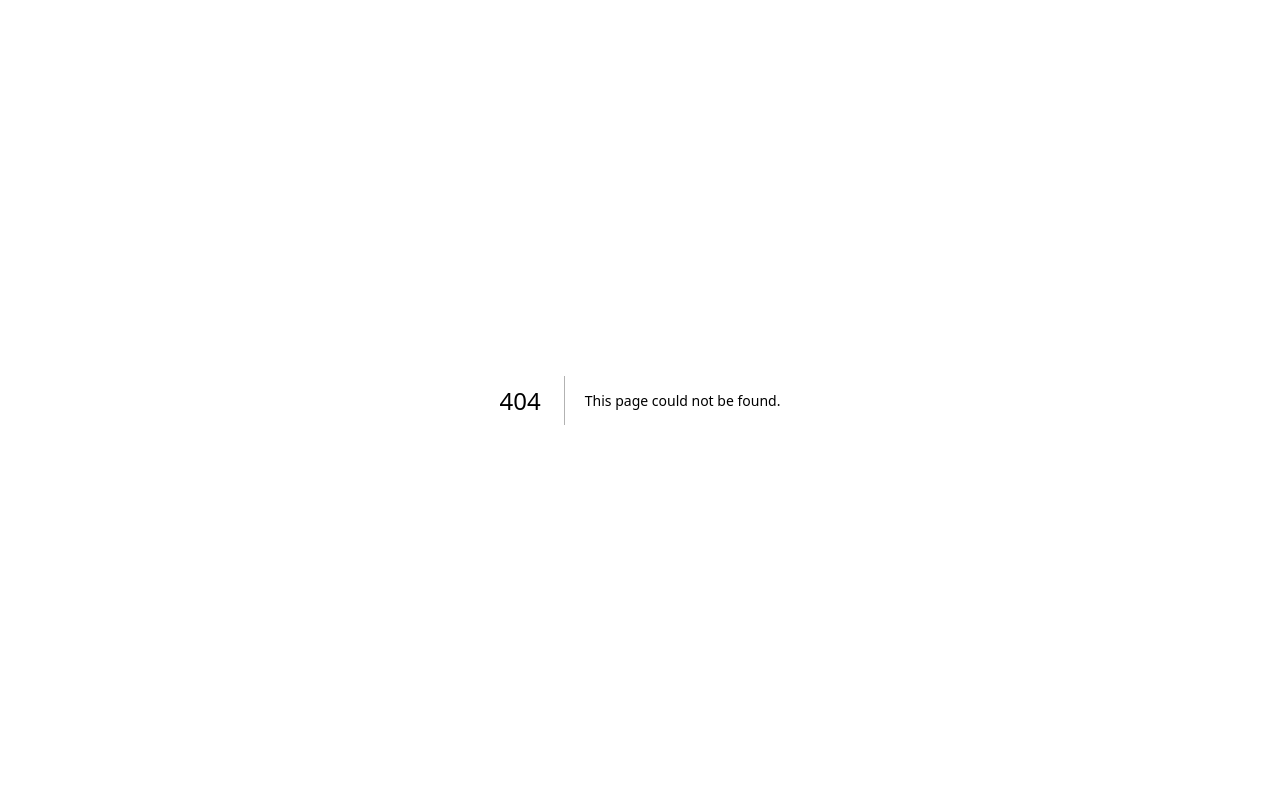
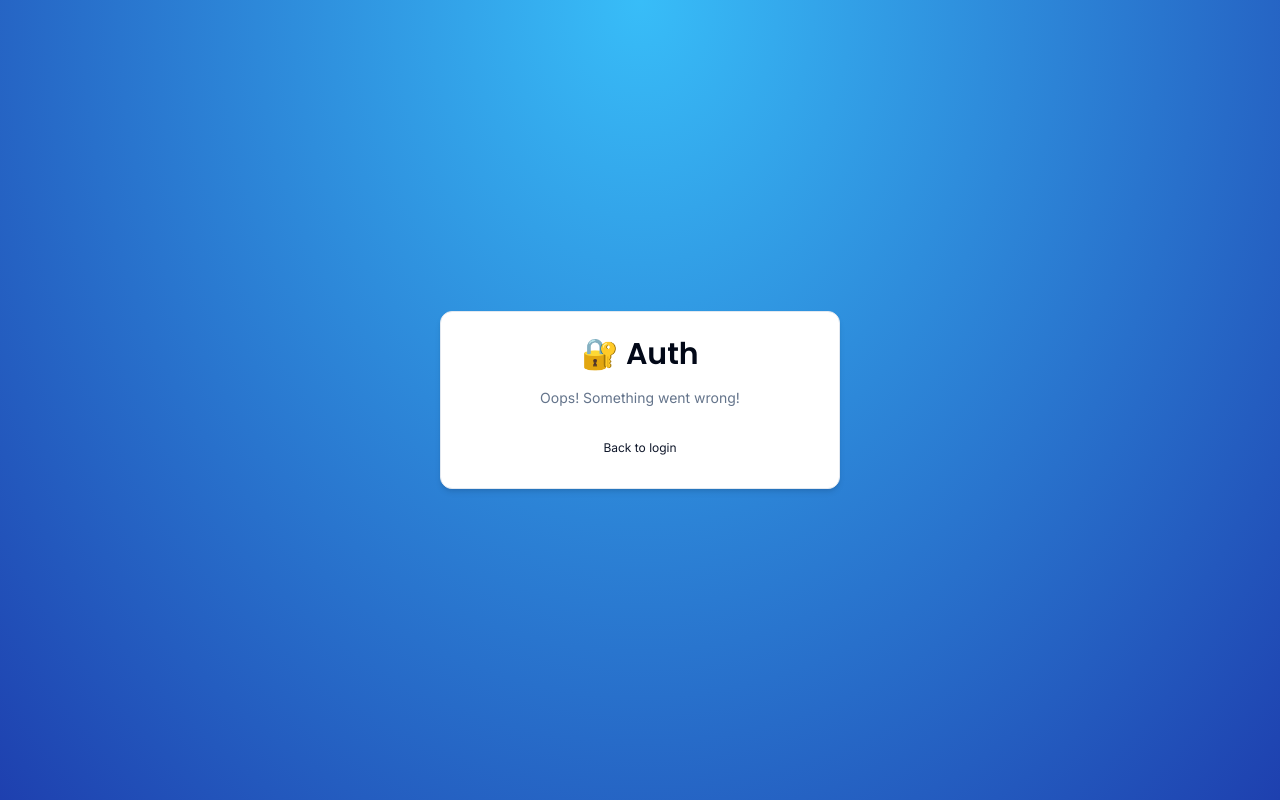
Before and after one commit to AmanGarg0303/next-auth, a Next.js app: page /auth/error in a window 1280 px wide. Before the commit this address had no page. Built offline with nearby package versions, Linux system fonts and the light colour scheme.

Commit message:
error handling with same email for diff provider

```diff
--- /dev/null
+++ b/app/auth/error/page.tsx
@@ -0,0 +1,5 @@
+import { ErrorCard } from "@/components/auth/error-card";
+
+export default function ErrorPage() {
+  return <ErrorCard />;
+}
--- a/auth.ts
+++ b/auth.ts
@@ -21,6 +21,10 @@
   signIn,
   signOut,
 } = NextAuth({
+  pages: {
+    signIn: "/auth/login",
+    error: "/auth/error",
+  },
   events: {
     async linkAccount({ user }) {
       await db.user.update({
--- /dev/null
+++ b/components/auth/error-card.tsx
@@ -0,0 +1,16 @@
+import { Header } from "@/components/auth/header";
+import { BackButton } from "@/components/auth/back-button";
+import { Card, CardHeader, CardFooter } from "@/components/ui/card";
+
+export const ErrorCard = () => {
+  return (
+    <Card className="w-[400px] shadow-md">
+      <CardHeader>
+        <Header label="Oops! Something went wrong!" />
+      </CardHeader>
+      <CardFooter>
+        <BackButton label="Back to login" href="/auth/login" />
+      </CardFooter>
+    </Card>
+  );
+};
--- a/components/auth/login-form.tsx
+++ b/components/auth/login-form.tsx
@@ -1,8 +1,9 @@
 "use client";
 import * as z from "zod";
 import { useState, useTransition } from "react";
+import { useSearchParams } from "next/navigation";
+import { useForm } from "react-hook-form";
 import { CardWrapper } from "@/components/auth/card-wrapper";
-import { useForm } from "react-hook-form";
 import { zodResolver } from "@hookform/resolvers/zod";
 import { LoginSchema } from "@/schemas";
 import { Input } from "@/components/ui/input";
@@ -20,6 +21,12 @@
 import { loginAction } from "@/actions/login";
 
 export const LoginForm = () => {
+  const searchParams = useSearchParams();
+  const urlError =
+    searchParams.get("error") === "OAuthAccountNotLinked"
+      ? "Email already in use with different provider!"
+      : "";
+
   const [isPending, startTransition] = useTransition();
   const [error, setError] = useState<string | undefined>("");
   const [success, setSuccess] = useState<string | undefined>("");
@@ -97,7 +104,7 @@
             />
           </div>
 
-          <FormError message={error} />
+          <FormError message={error || urlError} />
           <FormSuccess message={success} />
 
           <Button type="submit" className="w-full" disabled={isPending}>
--- a/routes.ts
+++ b/routes.ts
@@ -10,7 +10,7 @@
  * These routes will redirect users to /settings
  * @type {string[]}
  */
-export const authRoutes = ["/auth/login", "/auth/register"];
+export const authRoutes = ["/auth/login", "/auth/register", "/auth/error"];
 
 /**
  * The prefix for API authentication routes
```
